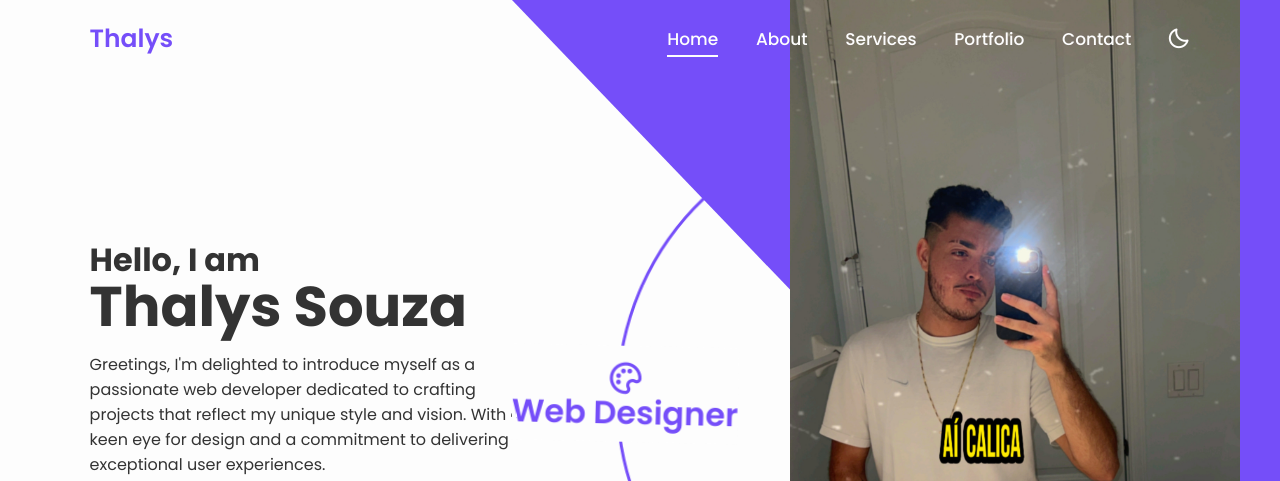
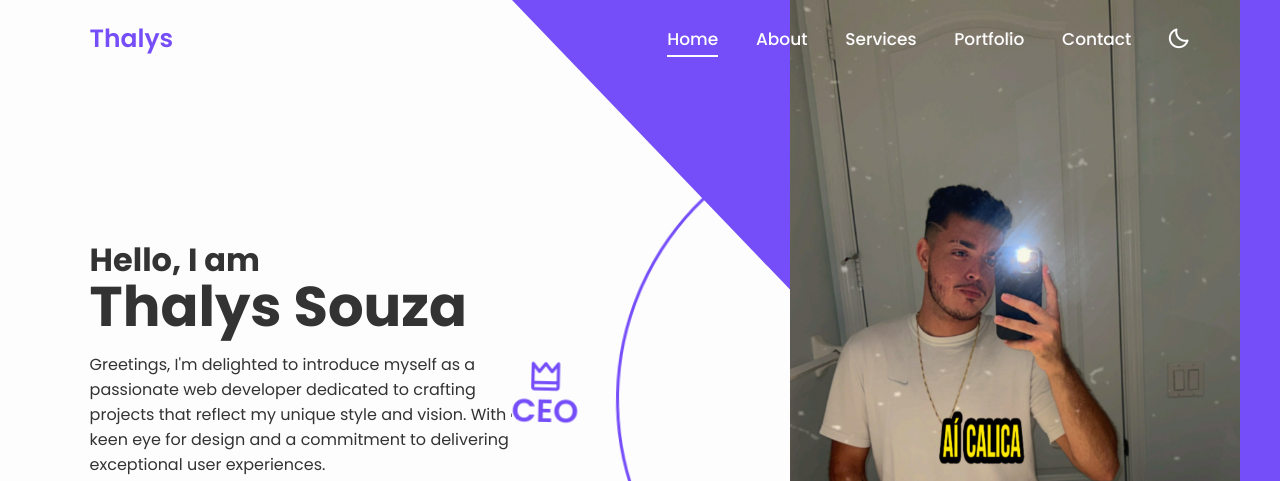
Before and after one commit to Tharisuudev/TharisuuPortfolio-2.0, a plain HTML site: page index.html in a window 1280 px wide. Shown: the top 481 px of the page. Drawn offline with nearby package versions, Linux system fonts and the light colour scheme.

Commit message:
Fixed HTML

```diff
--- a/index.html
+++ b/index.html
@@ -72,15 +72,15 @@
         <div class="profession-box">
           <div class="profession" style="--i: 0">
             <i class="bx bx-code-alt"></i>
-            <h3>Web Developer</h3>
+            <h3>Front-End</h3>
           </div>
           <div class="profession" style="--i: 1">
             <i class="bx bx-camera"></i>
             <h3>Photographer</h3>
           </div>
           <div class="profession" style="--i: 2">
-            <i class="bx bx-palette"></i>
-            <h3>Web Designer</h3>
+            <i class="bx bx-crown"></i>
+            <h3>CEO</h3>
           </div>
           <div class="profession" style="--i: 3">
             <i class="bx bx-video-recording"></i>
```
